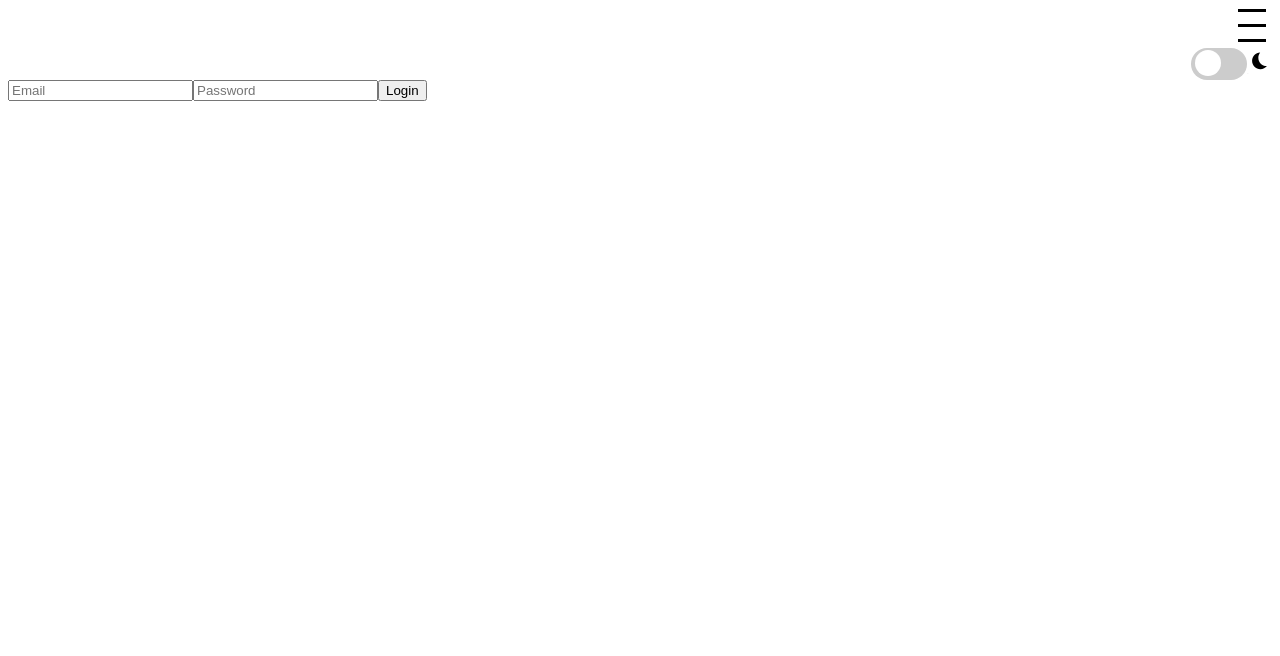
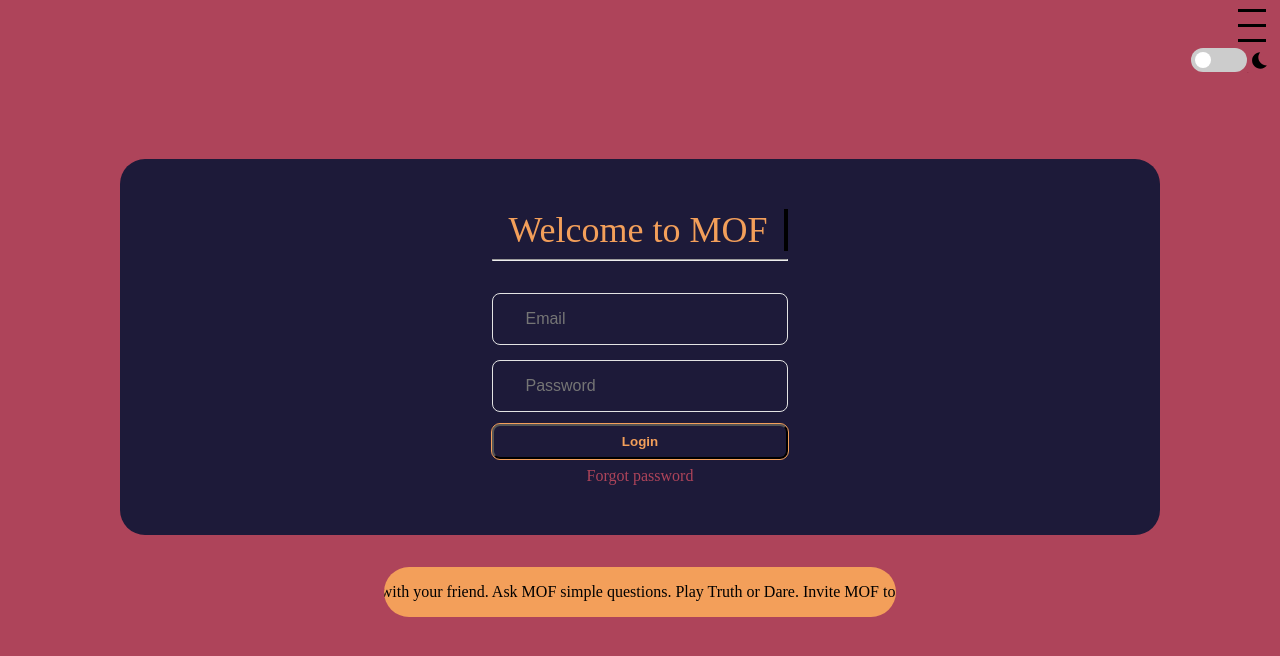
Before and after one commit to lldeejeell102/mof-frontend, a Vue app: page / in a window 1280 px wide. Shown: the top 656 px of the page. Built offline with nearby package versions, Linux system fonts and the light colour scheme; a web font is replaced by a local one.

Commit message:
login style

```diff
--- a/src/assets/main.css
+++ b/src/assets/main.css
@@ -1,10 +1,176 @@
 @import url('https://fonts.googleapis.com/css2?family=Wellfleet&display=swap');
+/* /////////////////////////////////////////////////// */
+/* MAIN */
+/* /////////////////////////////////////////////////// */
+:root{
+  --darkpurple: #1D1A39;
+  --purple: #451952;
+  --maroon: #662549;
+  --lightmaroon: #AE445A;
+  --orange: #F39F5A;
+  --beige: #E8BCB9;
+}
 
 body{
   font-family: 'Wellfleet';
+  background-color: var(--lightmaroon);
+}
+
+
+/* /////////////////////////////////////////////////// */
+/* HEADER / NAV */
+/* /////////////////////////////////////////////////// */
+input:checked + .slider {
+  background-color: var(--orange);
+}
+
+input:focus + .slider {
+  box-shadow: 0 0 1px var(--orange);
 }
 
 .dark{
-  background-color: black;
-  color: bisque;
+  background-color: var(--darkpurple);
+  color: var(--lightmaroon);
 }
+
+
+/* /////////////////////////////////////////////////// */
+/* LOGIN PAGE */
+/* /////////////////////////////////////////////////// */
+.scroll-container{
+  background-color: var(--orange);
+}
+.login-container{
+  display:flex;
+  margin-top: 10vh;
+  margin-bottom: 50vh;
+  flex-direction: column;
+  justify-content: center;
+  align-items: center;
+  h1{
+    margin:auto;
+    text-align: center;
+  }
+}
+.login-title{
+  border-right: 4px solid black;
+  white-space: nowrap;
+  overflow: hidden;
+  animation: 2s steps(13, end), blink-caret 0.5s step-end infinite alternate;
+}
+@-webkit-keyframes blink-caret {
+  50% {
+    border-color: transparent;
+  }
+}
+
+.scroll-container{
+  margin: 2rem 0;
+  width: 40vw;
+  overflow: hidden;
+  white-space: nowrap;
+  height: fit-content;
+  border-radius: 2rem;
+}
+.scroll-intro{
+  display: inline-block;
+  animation: scroll-container 80s linear infinite;
+}
+@keyframes scroll-container {
+  0% {
+    transform: translate(0,0);
+  }
+  100%{
+    transform: translate(-100%, 0);
+  }
+}
+.form{
+  display: grid;
+  place-items: center;
+  position: relative;
+  width: 80vw;
+  height: 45vh;
+  padding: 0.5rem;
+  margin:0, 2rem;
+  border-radius: 25px;
+  background-color: var(--darkpurple);
+}
+.form-body{
+  position: absolute;
+}
+.login-title{
+  /* background-color: var(--orange); */
+  color: var(--orange);
+  padding: 0 1rem;
+  font-weight: 500;
+  font-size: 36px;
+}
+.input-area{
+  margin-top: 2rem;
+}
+.form-inp{
+  padding: 1rem 2rem;
+  background: transparent;
+  border: 1px solid #e3e3e3;
+  line-height: 1;
+  border-radius: 8px;
+}
+.form-inp:focus{
+  border: 1px solid var(--purple);
+}
+.form-inp:first-child{
+  margin-bottom: 15px;
+}
+.form-inp input{
+  width: 100%;
+  height: 100%;
+  background: none;
+  font-size: medium;
+  color: var(--beige);
+  border: none;
+  padding: 0;
+  margin: 0;
+}
+.form-inp input:focus{
+  outline: none;
+}
+.login-btn{
+  margin-top: .75rem;
+}
+.submit-btn{
+  display: block;
+  width: 100%;
+  color: var(--orange);
+  background-color: transparent;
+  font-weight: 600;
+  margin: 0;
+  padding: .5rem;
+  outline: 1px solid var(--orange);
+  border-radius: 8px;
+  cursor: pointer;
+  transition: all ease-in-out 0.3s
+}
+.submit-btn:hover{
+  transition: all ease-in-out 0.3s;
+  background-color: var(--beige);
+  color: var(--purple);
+  cursor: pointer;
+}
+.forgot-pwd{
+  text-align: center;
+  margin-top: 0.5rem;
+}
+.forgot-pwd a{
+  color: var(--lightmaroon);
+  text-decoration: none;
+}
+
+
+/* /////////////////////////////////////////////////// */
+/* MOBILE CSS */
+/* /////////////////////////////////////////////////// */
+@media only screen and (max-width: 750px){
+  .scroll-container{
+    width: 80vw;
+  }
+}
--- a/src/components/HamburgerMenu.vue
+++ b/src/components/HamburgerMenu.vue
@@ -109,7 +109,7 @@ export default {
     position: relative;
     display: inline-block;
     width: 3.5rem;
-    height: 2rem;
+    height: 1.5rem;
   }
   .switch input {
     opacity: 0;
@@ -132,23 +132,14 @@ export default {
   .slider:before {
     position: absolute;
     content: "";
-    height: 26px;
-    width: 26px;
+    height: 1rem;
+    width: 1rem;
     left: 4px;
     bottom: 4px;
     background-color: white;
     -webkit-transition: .4s;
     transition: .4s;
   }
-
-  input:checked + .slider {
-    background-color: #2196F3;
-  }
-
-  input:focus + .slider {
-    box-shadow: 0 0 1px #2196F3;
-  }
-
   input:checked + .slider:before {
     -webkit-transform: translateX(26px);
     -ms-transform: translateX(26px);
@@ -163,13 +154,13 @@ export default {
   }
 
   .hamburger-menu-dark{
-  background-color: black;
+  background-color: var(--darkpurple);
     div{
-      color: bisque;
-      background-color: white;
+      color: var(--beige);
+      background-color: var(--lightmaroon);
     }
     a{
-      color: bisque;
+      color: var(--beige);
     }
 
   }
--- a/src/components/Login.vue
+++ b/src/components/Login.vue
@@ -1,9 +1,29 @@
 <template>
-    <form @submit.prevent="login">
-      <input type="email" v-model="email" placeholder="Email" name="email" required />
-      <input type="password" v-model="password" placeholder="Password" name="password" required />
-      <button type="submit">Login</button>
-    </form>
+    <div class="login-container">
+      <form @submit.prevent="login" class="form">
+        <div class="form-body">
+          <h1 class="login-title">Welcome to MOF</h1>
+          <hr></hr>
+          <div class="input-area">
+            <div class="form-inp">
+              <input type="email" v-model="email" placeholder="Email" name="email" required class="login-email"/>
+            </div>
+            <div class="form-inp">
+              <input type="password" v-model="password" placeholder="Password" name="password" required />
+            </div>
+          </div>
+          <div class="login-btn">
+            <button class="submit-btn" type="submit">Login</button>
+          </div>
+          <div class="forgot-pwd">
+            <a href="/">Forgot password</a>
+          </div>
+        </div>
+      </form>
+      <div class="scroll-container">
+          <p class="scroll-intro">Chat with your friend. Ask MOF simple questions. Play Truth or Dare. Invite MOF to a party.</p>
+      </div>
+    </div>
 </template>
 
 <script>
@@ -48,3 +68,11 @@
     },
   };
 </script>
+
+<style>
+
+
+
+
+
+</style>
```
